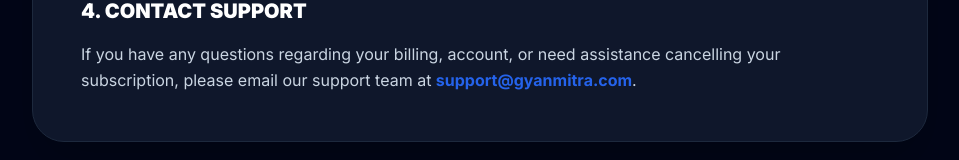
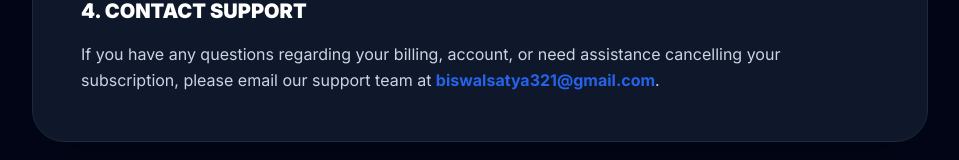
Before and after one commit to Satyasubham123/SatyaGyana, a React (Vite) app: page /refund-policy in a window 1280 px wide. Shown: the part 975-1135 px from the top of the page, without its empty margins (160-1119 px from the left). Built offline with nearby package versions, Linux system fonts and the light colour scheme; no server answers; the database is empty.

Commit message:
Updated support email address

```diff
--- a/src/pages/RefundPolicy.tsx
+++ b/src/pages/RefundPolicy.tsx
@@ -46,7 +46,7 @@
 
             <h3 className="text-xl font-black uppercase text-white mt-8 mb-4">4. Contact Support</h3>
             <p>
-              If you have any questions regarding your billing, account, or need assistance cancelling your subscription, please email our support team at <a href="mailto:biswalsatya321@gmail.com" className="text-brand hover:underline font-bold">support@gyanmitra.com</a>.
+              If you have any questions regarding your billing, account, or need assistance cancelling your subscription, please email our support team at <a href="mailto:biswalsatya321@gmail.com" className="text-brand hover:underline font-bold">biswalsatya321@gmail.com</a>.
             </p>
           </div>
         </div>
```
